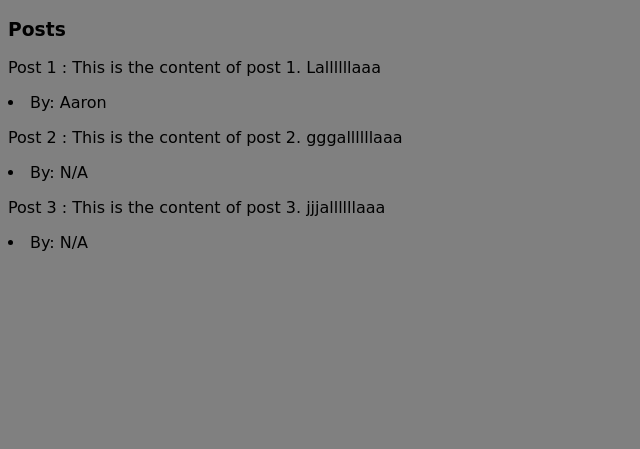
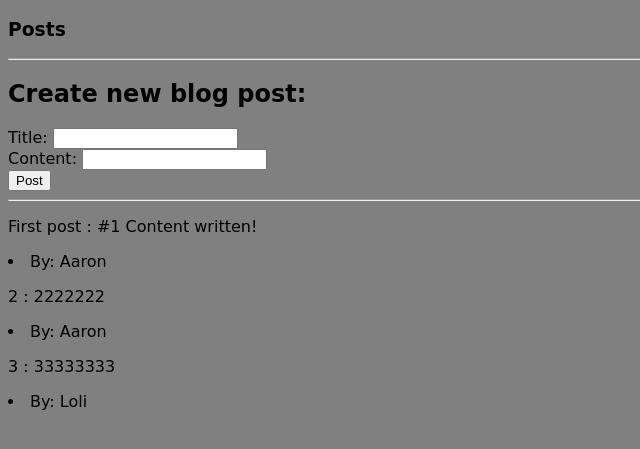
Before and after one commit to palden/aaronflask, a Flask app: page /posts in a window 1280 px wide. Shown: the top 449 px of the page, without its empty margins (0-640 px from the left). Run offline with Flask 2, Linux system fonts and the light colour scheme; data comes from the database, SQL or seed files in the repository; both versions use the stored data as it was after the commit.

Commit message:
with form to add entries to sqlite db

```diff
--- a/app.py
+++ b/app.py
@@ -1,10 +1,11 @@
-from flask import Flask, render_template
+from flask import Flask, render_template, request, redirect
 from flask_sqlalchemy import SQLAlchemy
 from datetime import datetime
 
 app = Flask(__name__)
 app.config['SQLALCHEMY_DATABASE_URI'] = 'sqlite:///posts.db'
 db = SQLAlchemy(app)
+
 
 class BlogPost(db.Model):
     id = db.Column(db.Integer, primary_key=True)
@@ -41,13 +42,24 @@ def hello():
     return render_template('index.html')
 
 
-@app.route('/posts', methods=['GET','POST'])
+@app.route('/posts', methods=['GET', 'POST'])
 def posts():
-    return render_template('posts.html', posts=all_posts)
+    if request.method == 'POST':
+        post_title = request.form['title']
+        post_content = request.form['content']
+        new_post = BlogPost(title=post_title, content=post_content, author='Aaron')
+        db.session.add(new_post)
+        db.session.commit()
+        return redirect('/posts')
+    else:
+        all_posts = BlogPost.query.order_by(BlogPost.date_posted).all()
+        return render_template('posts.html', posts=all_posts)
+
 
 @app.route('/onlyget', methods=['GET'])
 def only_get():
     return "Only respond to get request"
 
+
 if __name__ == "__main__":
     app.run(debug=True)
--- a/templates/posts.html
+++ b/templates/posts.html
@@ -1,18 +1,24 @@
 {% extends 'base.html' %}
 
 {% block head %}
-<title>Posts</title>
+<title>P o s t s</title>
 {% endblock %}
+
+{% block body %}
+
+<h3>Posts</h3>
 
 <hr>
 <h2>Create new blog post:</h2>
 <form action="/posts" method='POST'>
-
+	Title: <input type="text" name="title" id="title">
+	<br>
+	Content: <input type="text" name="content" id="content">
+	<br>
+	<input type="submit" value="Post">
 </form>
 <hr>
 
-{% block body %}
-<h3>Posts</h3>
 {% for post in posts %}
 <p>{{ post.title }} : {{ post.content }}</p>
 {% if post.author %}
```
Also changed, not shown: posts.db, 1 other file.
